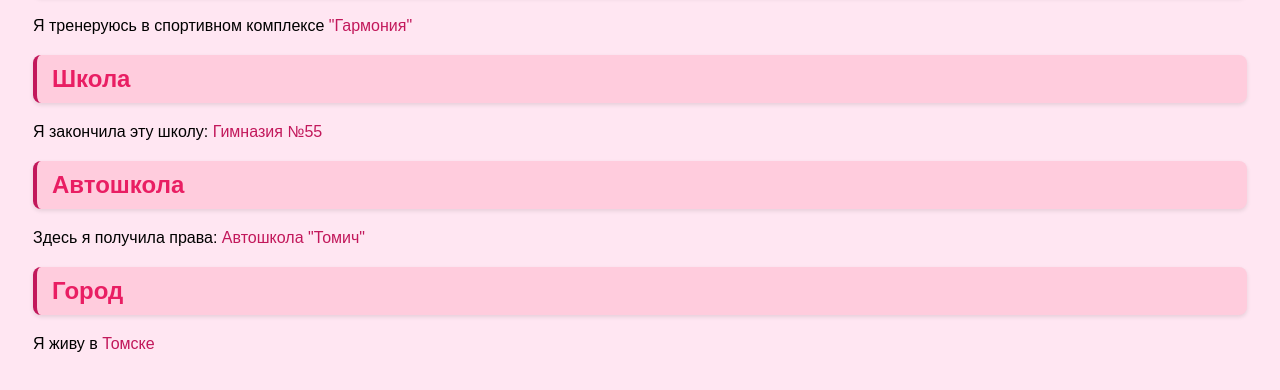
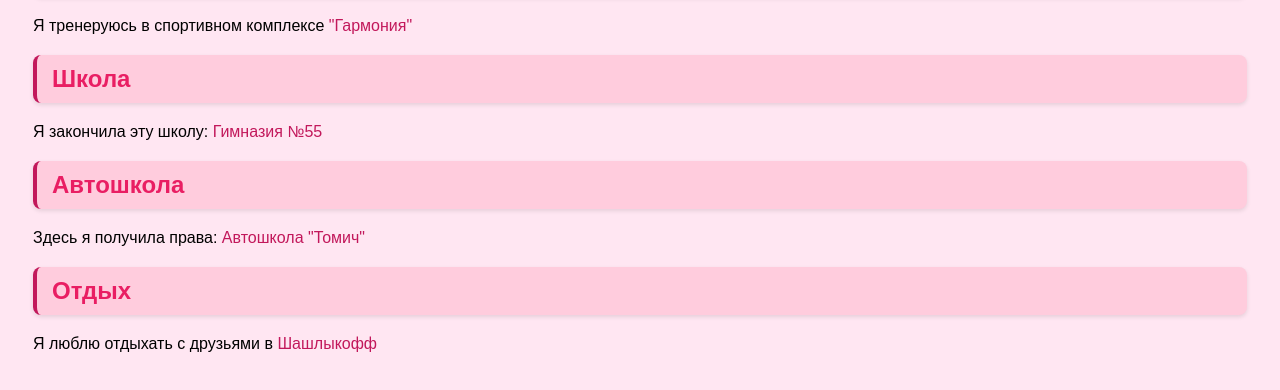
Before and after one commit to Ekaterina2007641/Ekaterina2007641.github.io, a plain HTML site: page index.html in a window 1280 px wide. Shown: the part 192-582 px from the top of the page. Drawn offline with Linux system fonts and the light colour scheme.

Commit message:
Tue, Nov 4, 2025, 1:09 PM +07:00

```diff
--- a/index.html
+++ b/index.html
@@ -16,7 +16,7 @@
     <h2 id="sport">Автошкола</h2>
     <p>Здесь я получила права: <a href="https://tomich-auto.tomsk.ru/">Автошкола "Томич" </a></p>
 
-    <h2 id="city">Город</h2>
-    <p>Я живу в <a href="https://admin.tomsk.ru/">Томске</a></p>
+    <h2 id="city">Отдых</h2>
+    <p>Я люблю отдыхать с друзьями в <a href="https://shashlikoff.com/">Шашлыкофф</a></p>
 </body>
 </html>
```
